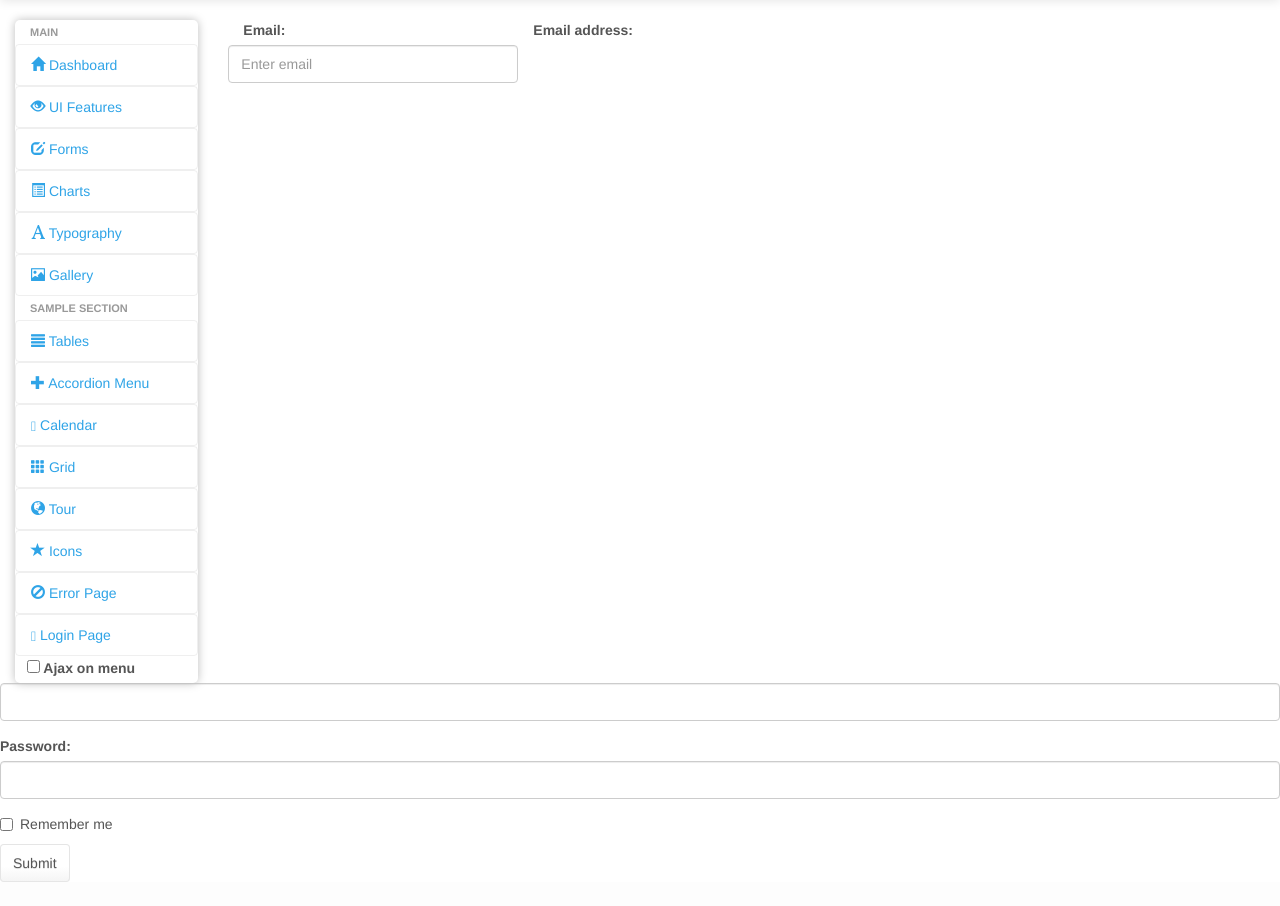
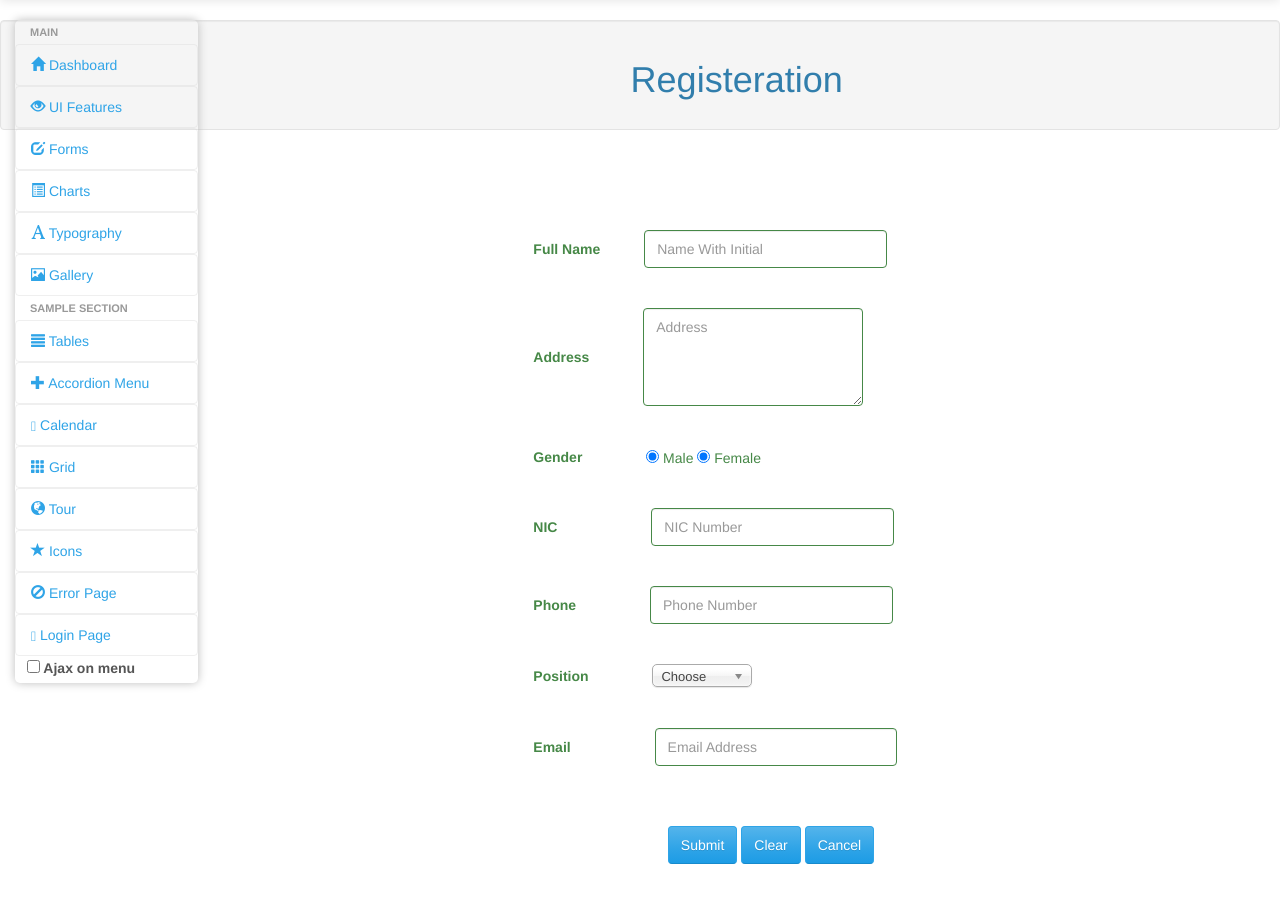
Before and after one commit to sithira1992/Ranweli, a PHP site: page /Register.php in a window 1280 px wide. Shown: the part 62-968 px from the top of the page. Before the commit the page ends 944 px from the top, so only its background shows below. Run offline with PHP 8.4, Linux system fonts and the light colour scheme; some web fonts are replaced.

Commit message:
Register

```diff
--- a/charisma-master/charisma-master/Register.php
+++ b/charisma-master/charisma-master/Register.php
@@ -1,35 +1,169 @@
 <?php include 'header.php';?>
 <?php include 'NavBar.php';?>
-<form role="form" xmlns="http://www.w3.org/1999/html">
-    <div class="col-sm-3"
-    <div class="form-group">
 
-
-        <label class="control-label col-sm-4" for="email">Email:</label>
-
-    <input type="email" class="form-control" id="email" placeholder="Enter email">
+<div class="well">
+    <!--header -->
+    <h1 align="center">Registeration </h1>
 
 
 
+</div>
+
+</br>
+</br>
+</br>
+</br>
+
+
+
+<!--Name-->
+</div>
+<form class="form-inline" role="form">
+    <div class="control-label col-sm-3">
+    <div class="col-xs-4">
         </div>
+        </div>
+       <div class="form-group has-success has-feedback">
+
+
+        <label for="fullname" class="control-label" style="padding-right:40px">Full Name</label>
+
+
+        <input class="form-control" id="fullname" type="text"placeholder="Name With Initial">
+
+
+
     </div>
 
 
 </form>
 
+</br>
+</br>
+
+<!--address-->
+<form class="form-inline" role="form">
+    <div class="control-label col-sm-3"></div>
+    <div class="form-group has-success has-feedback">
+        <label for="address" class="control-label" style="padding-right:50px">Address</label>
+        <textarea class="form-control" rows="4" id="address"placeholder="Address" style="width: 220px"></textarea>
+   </div>
+</form>
+</br>
+</br>
 
 
-<form role="form">
-    <div class="form-group">
-        <label for="email">Email address:</label>
-        <input type="email" class="form-control" id="email">
+<!--Gender-->
+<form class="form-inline" role="form">
+    <div class="control-label col-sm-3"></div>
+    <div class="form-group has-success has-feedback">
+        <label for="gender" class="control-label" style="padding-right:60px">Gender</label>
+        <div class="radio">
+            <label>
+                <input name="male" id="male" value="option1" checked="" type="radio">
+                Male
+                <label>
+                    <input name="female" id="female" value="option2" checked="" type="radio">
+                    Female
+                </label>
+            </label>
+        </div>
     </div>
-    <div class="form-group">
-        <label for="pwd">Password:</label>
-        <input type="password" class="form-control" id="pwd">
+</form>
+</br>
+</br>
+
+
+<!-- NIC Number-->
+<form class="form-inline" role="form">
+    <div class="control-label col-sm-3">
+        <div class="col-xs-4">
+        </div>
     </div>
-    <div class="checkbox">
-        <label><input type="checkbox"> Remember me</label>
+    <div class="form-group has-success has-feedback">
+        <label for="nic" class="control-label" style="padding-right:90px">NIC</label>
+        <input class="form-control" id="nic" type="text"placeholder="NIC Number">
     </div>
-    <button type="submit" class="btn btn-default">Submit</button>
 </form>
+
+</br>
+</br>
+
+
+<!--Phone Number-->
+<form class="form-inline" role="form">
+    <div class="control-label col-sm-3">
+        <div class="col-xs-4">
+        </div>
+    </div>
+    <div class="form-group has-success has-feedback">
+        <label for="phone" class="control-label" style="padding-right:70px">Phone</label>
+        <input class="form-control" id="phone" type="text"placeholder="Phone Number">
+    </div>
+</form>
+
+</br>
+</br>
+
+<!--position-->
+<form class="form-inline" role="form">
+    <div class="control-label col-sm-3">
+        <div class="col-xs-4">
+        </div>
+    </div>
+    <div class="form-group has-success has-feedback">
+        <label for="Position" class="control-label" style="padding-right:60px">Position</label>
+        <div id="position" title="" style="width: 100px;" class="chosen-container chosen-container-single">
+            <a class="chosen-single" tabindex="-2">
+                <span>Choose</span>
+                <div><b></b></div>
+            </a><div class="chosen-drop">
+                <div class="chosen-search">
+                    <input autocomplete="off" type="text"></div>
+                <ul class="chosen-results">
+                    <li data-option-array-index="0" style="" class="active-result result-selected">Option 1</li>
+                    <li data-option-array-index="1" style="" class="active-result">Option 2</li>
+                    <li data-option-array-index="2" style="" class="active-result">Option 3</li>
+                    <li data-option-array-index="3" style="" class="active-result">Option 4</li>
+                    <li data-option-array-index="4" style="" class="active-result">Option 5</li>
+                </ul>
+            </div>
+        </div>
+
+        </br>
+        </br>
+        </br>
+
+        <!--Email-->
+        <form class="form-inline" role="form">
+            <div class="control-label col-sm-3">
+                <div class="col-xs-4">
+                </div>
+            </div>
+            <div class="form-group has-success has-feedback">
+                <label for="phone" class="control-label" style="padding-right:80px">Email</label>
+                <input class="form-control" id="email" type="text"placeholder="Email Address">
+            </div>
+        </form>
+
+        </br>
+        </br>
+        </br>
+        </br>
+
+
+        <!--subit button-->
+        <form class="form-inline" role="form">
+            <div class="control-label col-sm-11">
+                <div class="col-xs-4">
+                </div>
+        <button type="submit" class="btn btn-primary">Submit</button>
+                <button type="clear" class="btn btn-primary">Clear</button>
+                <button type="cancel" class="btn btn-primary">Cancel</button>
+            </div>
+        </form>
+
+        </br>
+        </br>
+        </br>
+        </br>
```
